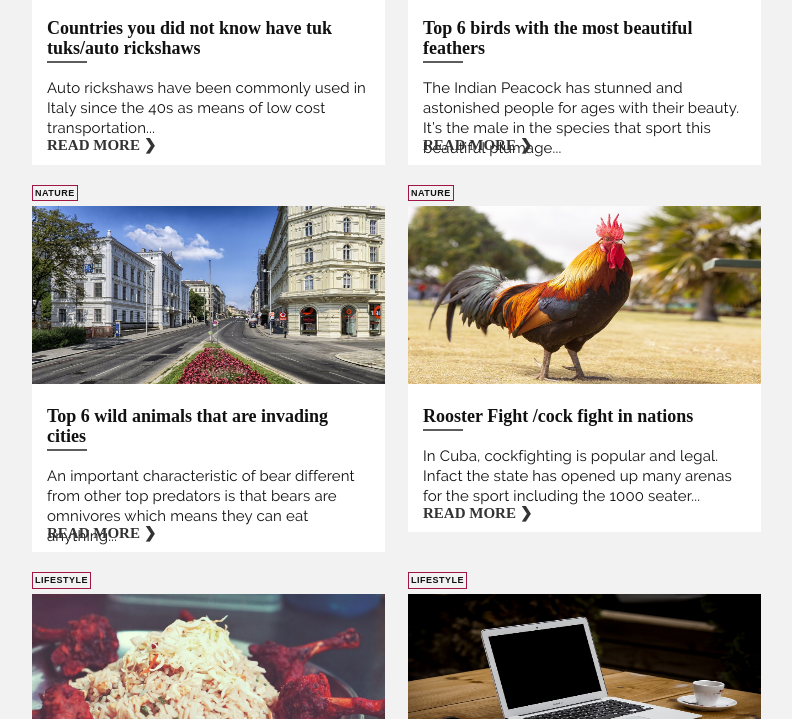
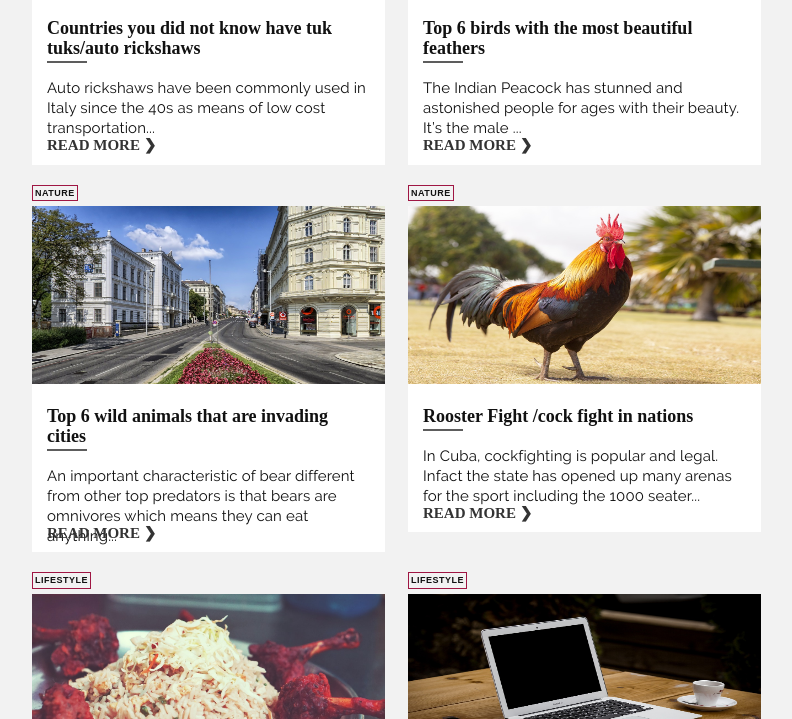
Before and after one commit to sherlifelix/blog, a Jekyll site: the page built from index.html, in a window 1280 px wide and 900 px high, scrolled down 1928 px, cut to the strip 181-900 px from the top of the window. Shown: the whole strip, without its empty margins (55-847 px from the left). Built offline with Jekyll 4.4.1, drawn with Linux system fonts in a browser that asks for light colours.

Commit message:
Update 2018-10-30-top-6-birds-with-the-most-beautiful-feathers.md

```diff
--- a/_posts/2018-10-30-top-6-birds-with-the-most-beautiful-feathers.md
+++ b/_posts/2018-10-30-top-6-birds-with-the-most-beautiful-feathers.md
@@ -9,7 +9,7 @@ blog_category: Nature
 keywords: birds
 description: >-
   The Indian Peacock has stunned and astonished people for ages with their
-  beauty. It’s the male in the species that sport this beautiful plumage...
+  beauty. It’s the male ...
 ---
 Indian Peacock
 ![peacock-535220_1280.jpg]({{site.baseurl}}/assets/img/birds/peacock-535220_1280.jpg)
```
